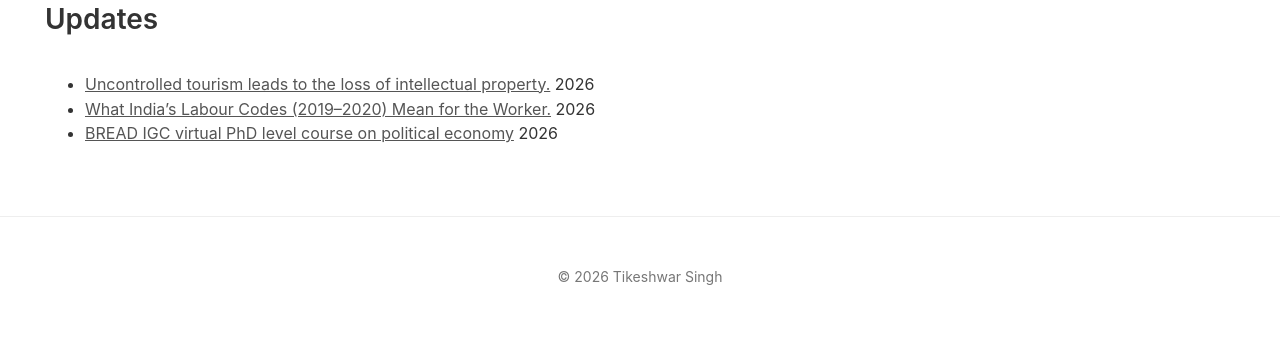
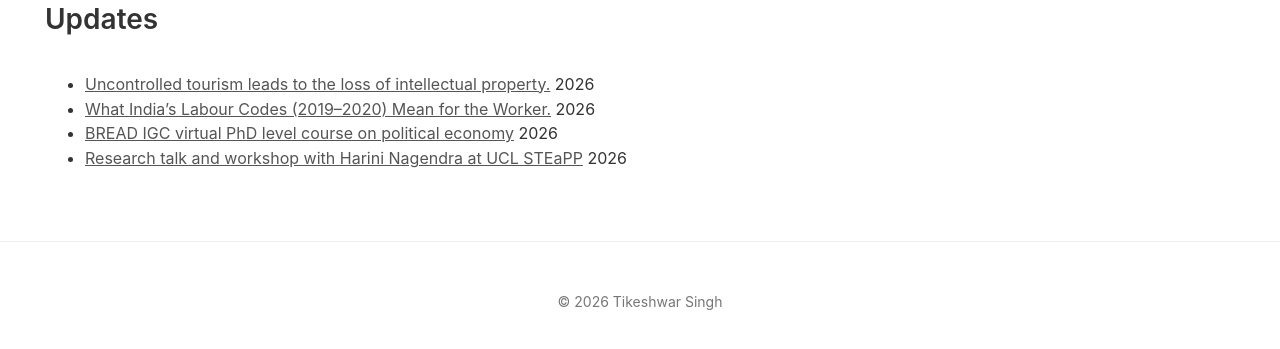
Before and after one commit to tikeshwarsingh218-code/development-economics, a Jekyll site: the page built from index.md, in a window 1280 px wide, cut to the strip 703-1075 px from the top of the page. Shown: the top 349 px of the strip. Built offline with Jekyll 4.4.1, drawn with Linux system fonts in a browser that asks for light colours.

Commit message:
Add UCL STEaPP research talk update

```diff
--- a/index.md
+++ b/index.md
@@ -48,3 +48,4 @@ title: Home
 - [Uncontrolled tourism leads to the loss of intellectual property.](research/uncontrolled-tourism/) 2026
 - [What India’s Labour Codes (2019–2020) Mean for the Worker.](research/labour-codes/) 2026
 - [BREAD IGC virtual PhD level course on political economy](https://www.theigc.org/events/bread-igc-virtual-phd-courses/bread-igc-virtual-phd-level-course-political-economy-2026) 2026
+- [Research talk and workshop with Harini Nagendra at UCL STEaPP](https://forms.cloud.microsoft/Pages/ResponsePage.aspx?id=_oivH5ipW0yTySEKEdmlwrXGAGzNbhpGqdoMSpWvq1xUNlQ1TkhRRTFEOTBaVkNXRUEwWFNVSVVFWi4u) 2026
```
